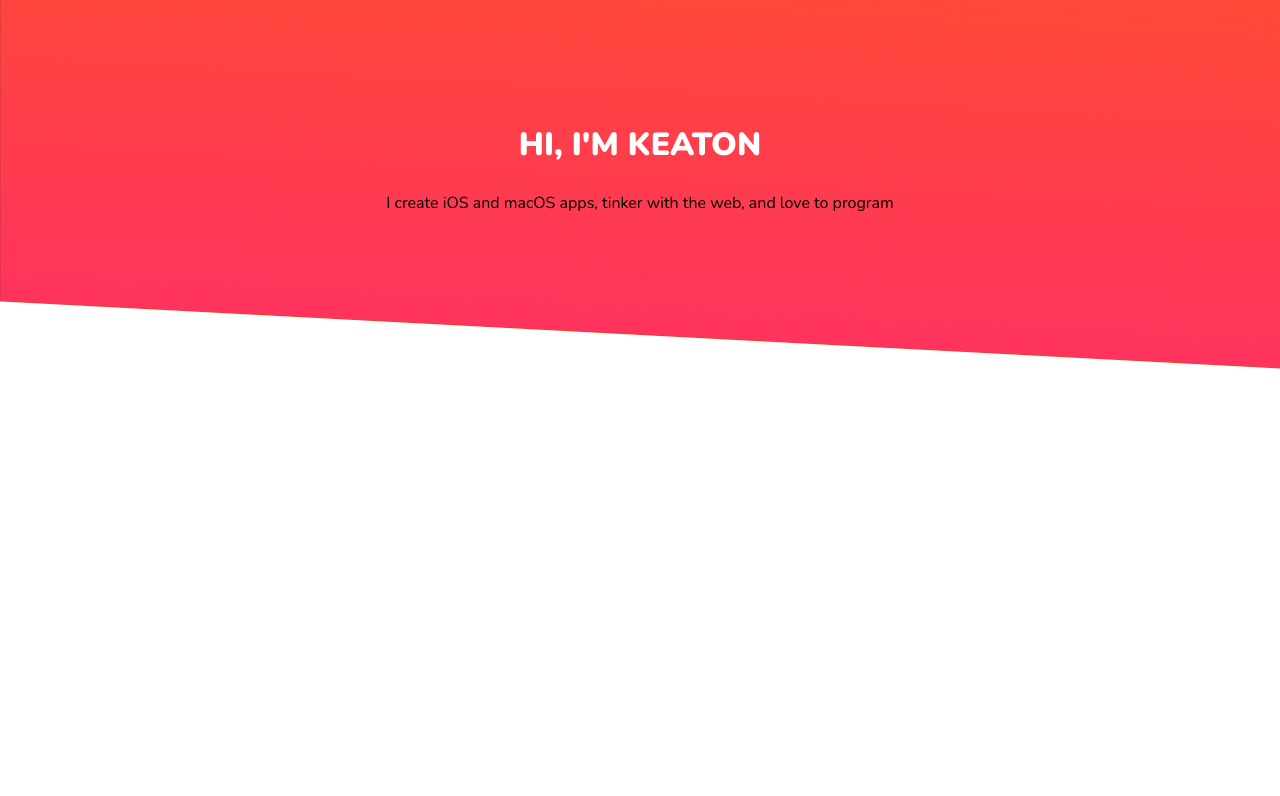
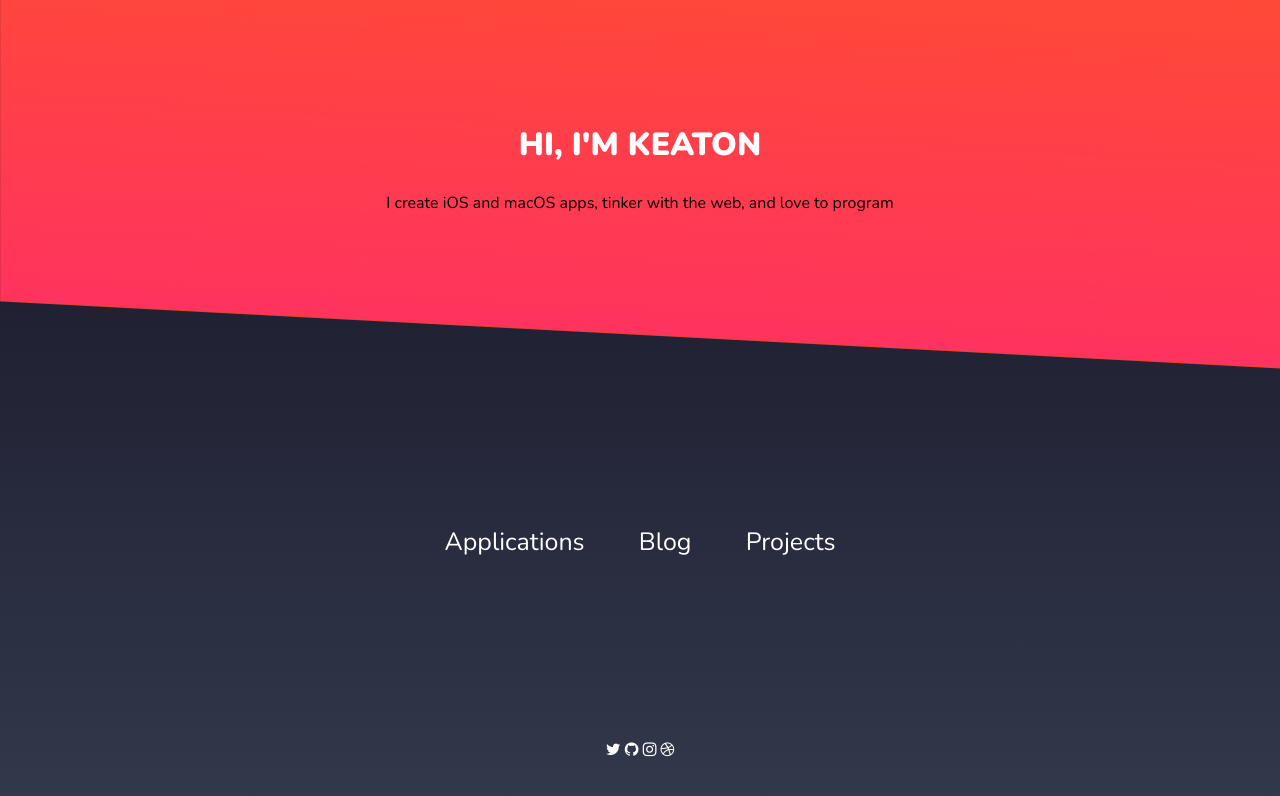
Before and after one commit to 128keaton/.com, a Jekyll site: the page built from index.html, in a window 1280 px wide. Shown: the top 796 px of the page. Built offline with Jekyll 4.4.1, drawn with Linux system fonts in a browser that asks for light colours; nearby versions of some CDN libraries.

Commit message:
have you ever done a css hack and felt bad?

```diff
--- a/_pages/portfolio.html
+++ b/_pages/portfolio.html
@@ -4,6 +4,12 @@
 permalink: /portfolio/
 weight: 1
 ---
+<style>
+body{
+  background: none!important;
+}
+
+</style>
 <div class="portfolio">
 <h2 class="post-title">Portfolio</h2>
 
--- a/_sass/pages/_home.scss
+++ b/_sass/pages/_home.scss
@@ -13,7 +13,7 @@
     overflow: hidden;
 }
 body{
-  background: linear-gradient(#161124, #343e4f);
+  background: linear-gradient(#161124, #343e4f)!important;
 }
 
 .slant-container {
--- a/_sass/pages/_portfolio.scss
+++ b/_sass/pages/_portfolio.scss
@@ -3,11 +3,7 @@
     width: 80%;
     margin: 100px auto 0;
 }
-body{
-  background-color: white!important;
-  /*hack*/
-  background: none!important;
-}
+
 
 .project {
     width: 100%;
```
